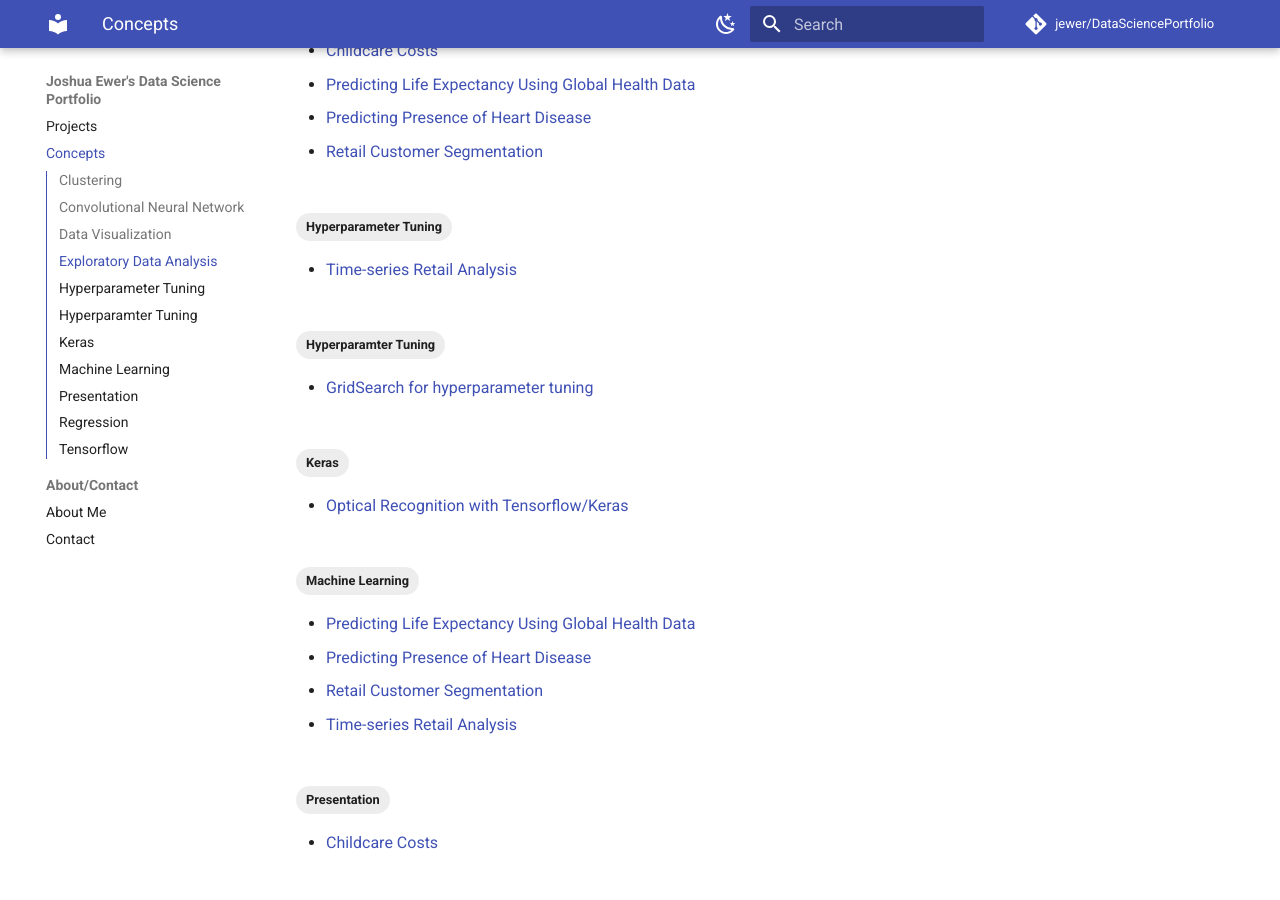
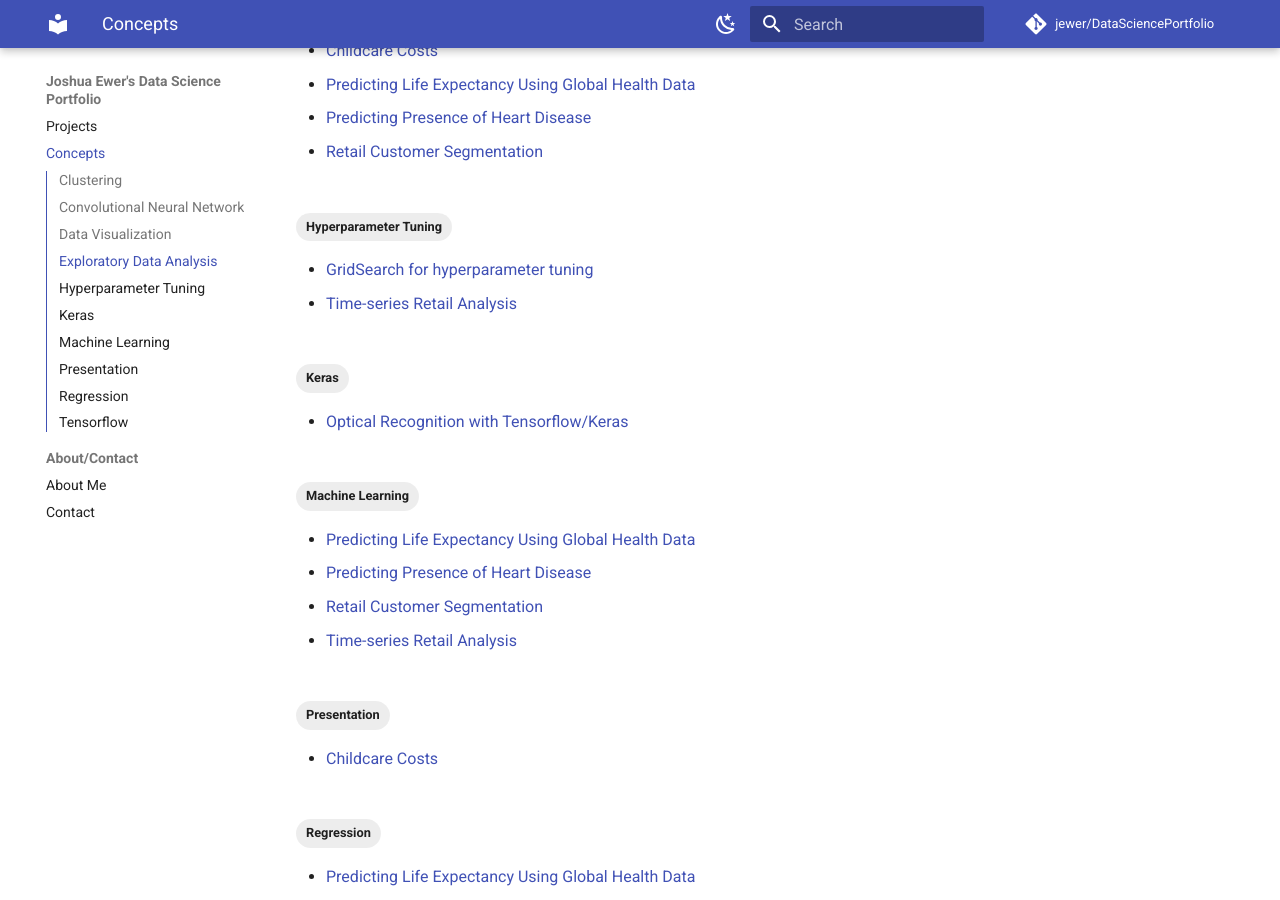
Before and after one commit to jewer/DataSciencePortfolio, an MkDocs documentation site: the page built from docs/concepts.md, in a window 1280 px wide and 900 px high, scrolled down 548 px. Built offline with MkDocs 1.6.1 and Material for MkDocs 9.7.7, drawn with Linux system fonts in a browser that asks for light colours; comment, search, counter and statistics services are not loaded.

Commit message:
Fix misspelled tag

```diff
--- a/docs/projects/gridsearch.md
+++ b/docs/projects/gridsearch.md
@@ -1,6 +1,6 @@
 ---
 tags:
-  - Hyperparamter Tuning
+  - Hyperparameter Tuning
 ---
 
 # GridSearch for hyperparameter tuning
```
